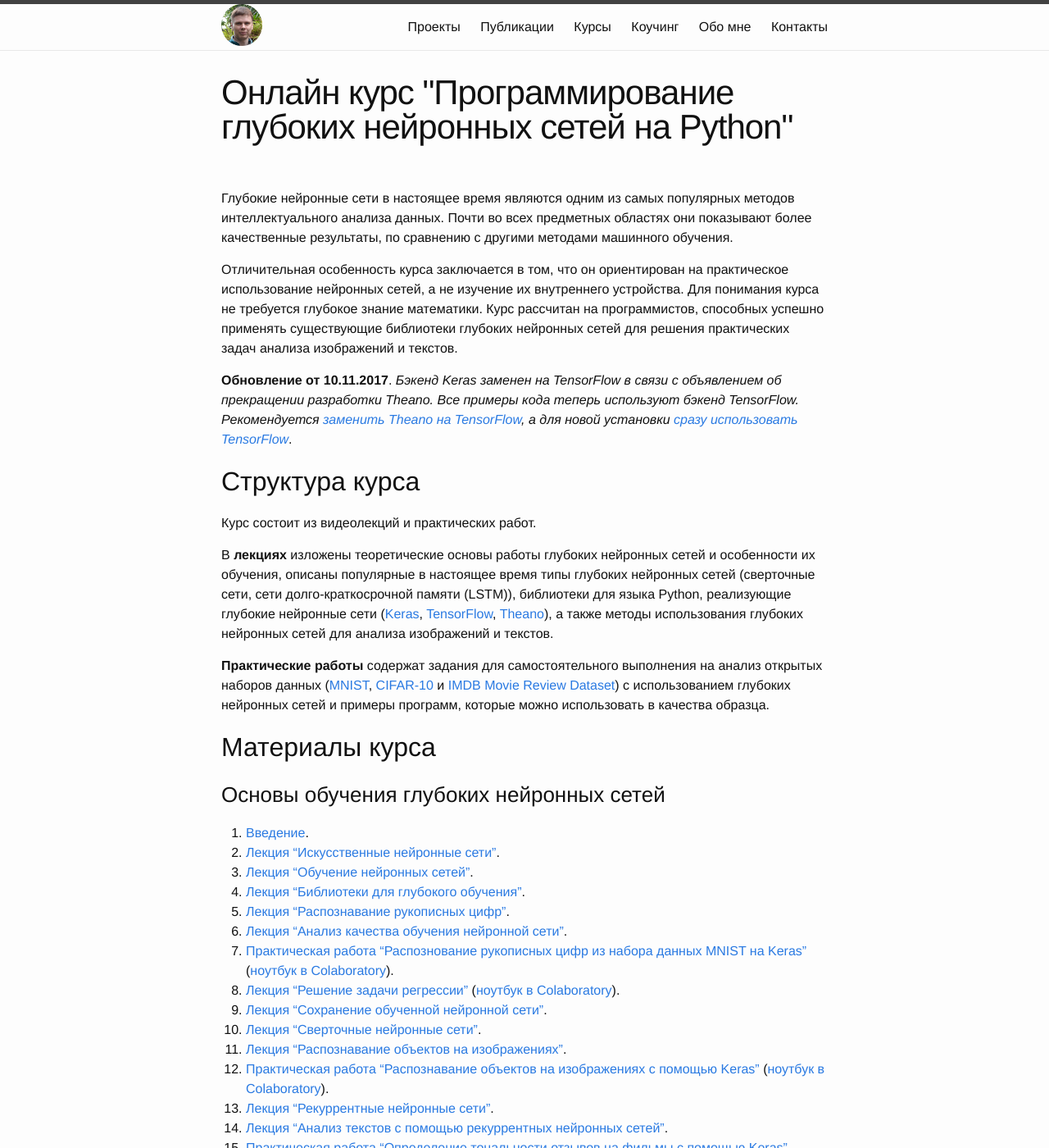
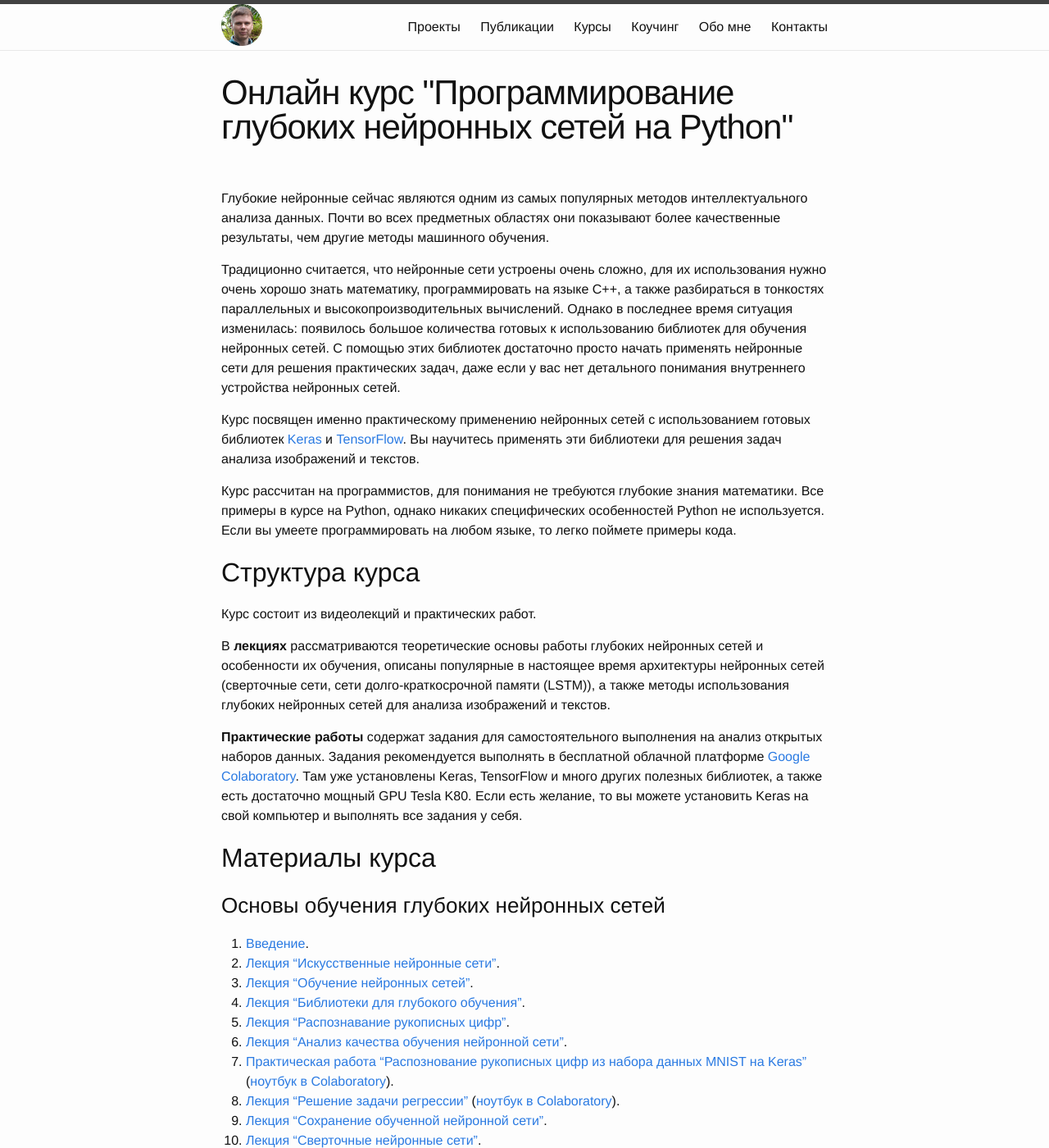
Before and after one commit to sozykin/asozykin.ru, a Jekyll site: the page built from _pages/courses/nnpython/nnpython.md, in a window 1280 px wide and 1400 px high. Shown: the whole window at 82% size. Built offline with Jekyll 4.4.1, drawn with Linux system fonts in a browser that asks for light colours; comment, search, counter and statistics services are not loaded; some of the changed text lies outside the part shown.

Commit message:
Updated neural networks course page

```diff
--- a/_pages/courses/nnpython/nnpython.md
+++ b/_pages/courses/nnpython/nnpython.md
@@ -3,19 +3,21 @@ layout: page
 title: Онлайн курс "Программирование глубоких нейронных сетей на Python"
 permalink: /courses/nnpython
 ---
-Глубокие нейронные сети в настоящее время являются одним из самых популярных методов интеллектуального анализа данных. Почти во всех предметных областях они показывают более качественные результаты, по сравнению с другими методами машинного обучения.
+Глубокие нейронные сейчас являются одним из самых популярных методов интеллектуального анализа данных. Почти во всех предметных областях они показывают более качественные результаты, чем другие методы машинного обучения.
 
-Отличительная особенность курса заключается в том, что он ориентирован на практическое использование нейронных сетей, а не изучение их внутреннего устройства. Для понимания курса не требуется глубокое знание математики. Курс рассчитан на программистов, способных успешно применять существующие библиотеки глубоких нейронных сетей для решения практических задач анализа изображений и текстов.
+Традиционно считается, что нейронные сети устроены очень сложно, для их использования нужно очень хорошо знать математику, программировать на языке C++, а также разбираться в тонкостях параллельных и высокопроизводительных вычислений. Однако в последнее время ситуация изменилась: появилось большое количества готовых к использованию библиотек для обучения нейронных сетей. С помощью этих библиотек достаточно просто начать применять нейронные сети для решения практических задач, даже если у вас нет детального понимания внутреннего устройства нейронных сетей.
 
-**Обновление от 10.11.2017**. *Бэкенд Keras заменен на TensorFlow в связи с объявлением об прекращении разработки Theano. Все примеры кода теперь используют бэкенд TensorFlow. Рекомендуется [заменить Theano на TensorFlow](/deep_learning/2017/11/11/Deep-Learning-Course-TensorFlow.html), а для новой установки [сразу использовать TensorFlow](/deep_learning/2017/09/07/Keras-Installation-TensorFlow.html)*.
+Курс посвящен именно практическому применению нейронных сетей с использованием готовых библиотек [Keras](https://keras.io/) и [TensorFlow](https://www.tensorflow.org/). Вы научитесь применять эти библиотеки для решения задач анализа изображений и текстов.
+
+Курс рассчитан на программистов, для понимания не требуются глубокие знания математики. Все примеры в курсе на Python, однако никаких специфических особенностей Python не используется. Если вы умеете программировать на любом языке, то легко поймете примеры кода.
 
 ## Структура курса
 
 Курс состоит из видеолекций и практических работ.
 
-В **лекциях** изложены теоретические основы работы глубоких нейронных сетей и особенности их обучения, описаны популярные в настоящее время типы глубоких нейронных сетей (сверточные сети, сети долго-краткосрочной памяти (LSTM)), библиотеки для языка Python, реализующие глубокие нейронные сети ([Keras](https://keras.io/), [TensorFlow](https://www.tensorflow.org/), [Theano](http://deeplearning.net/software/theano/)), а также методы использования глубоких нейронных сетей для анализа изображений и текстов.
+В **лекциях** рассматриваются теоретические основы работы глубоких нейронных сетей и особенности их обучения, описаны популярные в настоящее время архитектуры нейронных сетей (сверточные сети, сети долго-краткосрочной памяти (LSTM)), а также методы использования глубоких нейронных сетей для анализа изображений и текстов.
 
-**Практические работы** содержат задания для самостоятельного выполнения на анализ открытых наборов данных ([MNIST](http://yann.lecun.com/exdb/mnist/), [CIFAR-10](https://www.cs.toronto.edu/~kriz/cifar.html) и [IMDB Movie Review Dataset](http://ai.stanford.edu/~amaas/data/sentiment/)) с использованием глубоких нейронных сетей и примеры программ, которые можно использовать в качества образца.
+**Практические работы** содержат задания для самостоятельного выполнения на анализ открытых наборов данных. Задания рекомендуется выполнять в бесплатной облачной платформе [Google Colaboratory](/deep_learning/2018/04/04/Google-Colaboratory-for-Deep-Learning.html). Там уже установлены Keras, TensorFlow и много других полезных библиотек, а также есть достаточно мощный GPU Tesla K80. Если есть желание, то вы можете установить Keras на свой компьютер и выполнять все задания у себя.
 
 ## Материалы курса
 
@@ -36,7 +38,6 @@ permalink: /courses/nnpython
 12. [Лекция "Рекуррентные нейронные сети"](https://youtu.be/38iGggnbbsQ).
 13. [Лекция "Анализ текстов с помощью рекуррентных нейронных сетей"](https://youtu.be/7Tx_cewjhGQ).
 14. [Практическая работа "Определение тональности отзывов на фильмы с помощью Keras"](/courses/nnpython-lab3) ([ноутбук в Colaboratory](https://drive.google.com/file/d/1ZpA5rZhYBy9HlJbNU2m3Jzl6iN5_Y6cf/view?usp=sharing)).
-15. [Лекция "Использование GPU для ускорения обучения нейронной сети"](/deep_learning/2017/03/11/How-to-use-gpu-with-theano.html).
 
 ### Глубокие нейронные сети для задач компьютерного зрения
 
@@ -48,6 +49,7 @@ permalink: /courses/nnpython
 6. [Лекция "Тонкая настройка нейронной сети (Fine Tuning)"](/deep_learning/2018/04/02/Fine-Tuning-in-Keras.html).
 7. [Лекция "Анализ признаков, извлеченных нейросетью"](/deep_learning/2018/06/26/Deep-Features-Analysis.html).
 8. [Лекция "Дополнение данных (Data Augmentation)"](https://youtu.be/mCHoMsner54).
+2. [Соревнования по распознаванию рукописных цифр MNIST на Kaggle](/deep_learning/2017/05/10/MNIST-On-Kaggle.html).
 8. [Лекция "Визуализация сверточной нейронной сети"](/deep_learning/2018/07/10/CNN-Visualization.html).
 7. [Проект "Распознавание человека по лицу на фотографии"](/deep_learning/2017/08/11/Foto-Verification-with-Dlib.html).
 9. [Проект "Поиск объектов на изображениях"](/deep_learning/2018/07/24/Object-Detection-using-TensorFlow.html).
@@ -65,23 +67,19 @@ permalink: /courses/nnpython
 
 ## Необходимое программное обеспечение
 
-Используется библиотека [Keras](https://keras.io/), а также [TensorFlow](https://www.tensorflow.org/) или [Theano](http://deeplearning.net/software/theano/) в качестве вычислительного бэкенда. Все библиотеки распространяются бесплатно.
+В курсе используется библиотека [Keras](https://keras.io/), которая входит в [TensorFlow](https://www.tensorflow.org/). Все библиотеки распространяются бесплатно.
 
-Примеры кода протестированы на Python 3 и TensorFlow. Инструкции по установке Keras:
+Примеры кода протестированы на Python 3, дистрибутив [Anaconda](https://www.anaconda.com/download).
 
-- Установка Keras и TensorFlows с дистрибутивом Anaconda. [Вариант 1](/deep_learning/2017/09/07/Keras-Installation-TensorFlow.html), [вариант 2](/deep_learning/2018/03/30/TensorFlow-Anaconda-Pip-Install.html).
-- [Использование Keras в TensorFlow 1.4](/deep_learning/2017/12/14/How-to-Use-Keras-in-TensorFlow-14.html).
+Рекомендуется использовать [платформу Google Colaboratory](/deep_learning/2018/04/04/Google-Colaboratory-for-Deep-Learning.html), где все необходимые библиотеки уже установлены. Google предоставляет Colaboratory бесплатно.
 
-Также для запуска примеров кода можно использовать [платформу Google Colaboratory](/deep_learning/2018/04/04/Google-Colaboratory-for-Deep-Learning.html), где все необходимые библиотеки уже установлены. Google предоставляет Colaboratory бесплатно.
-
-## Практические примеры использования глубоких нейронных сетей
-
-1. [Сверточная нейронная сеть для распознавания рукописных цифр MNIST](/deep_learning/2017/05/08/CNN-for-MNIST.html).
-2. [Соревнования по распознаванию рукописных цифр MNIST на Kaggle](/deep_learning/2017/05/10/MNIST-On-Kaggle.html).
+Если вы хотите установит Keras и TensorFlow на свой компьютер, то можете использовать следующие инструкции:
+- Установка Keras и TensorFlows с [помощью pip](/deep_learning/2018/03/30/TensorFlow-Anaconda-Pip-Install.html),
+- Установка Keras и TensorFlows с [помощью conda](/deep_learning/2017/09/07/Keras-Installation-TensorFlow.html).
 
 ## Примеры программ
 
-[https://github.com/sozykin/dlpython_course](https://github.com/sozykin/dlpython_course).
+Полные тексты программы есть в [репозитории курса на GitHub](https://github.com/sozykin/dlpython_course).
 
 ## Дополнительные материалы
 
@@ -91,7 +89,11 @@ permalink: /courses/nnpython
 
 Если курс вам показался полезным, то помогите, пожалуйста, распространить информацию о нем. Рекомендуйте своим друзьям в социальных сетях. Ставьте лайки и пишите комментарии к видео на YouTube, т.к. активность учитывается YouTube при показе видео в поиске и в похожих видео.
 
-Если вы хотите **поддержать развитие курса деньгами**, то можно перевести их на мой [Яндекс кошелек](https://money.yandex.ru/to/410014298228017).
+Если вы хотите **поддержать развитие курса деньгами**, то можете использовать следующие варианты:
+1. [PayPal](https://www.paypal.me/asozykin).
+2. [Яндекс Кошелек](https://money.yandex.ru/to/410014298228017).
+
+Всем заранее спасибо за помощь и поддержку!
 
 ## Благодарности
 
```
